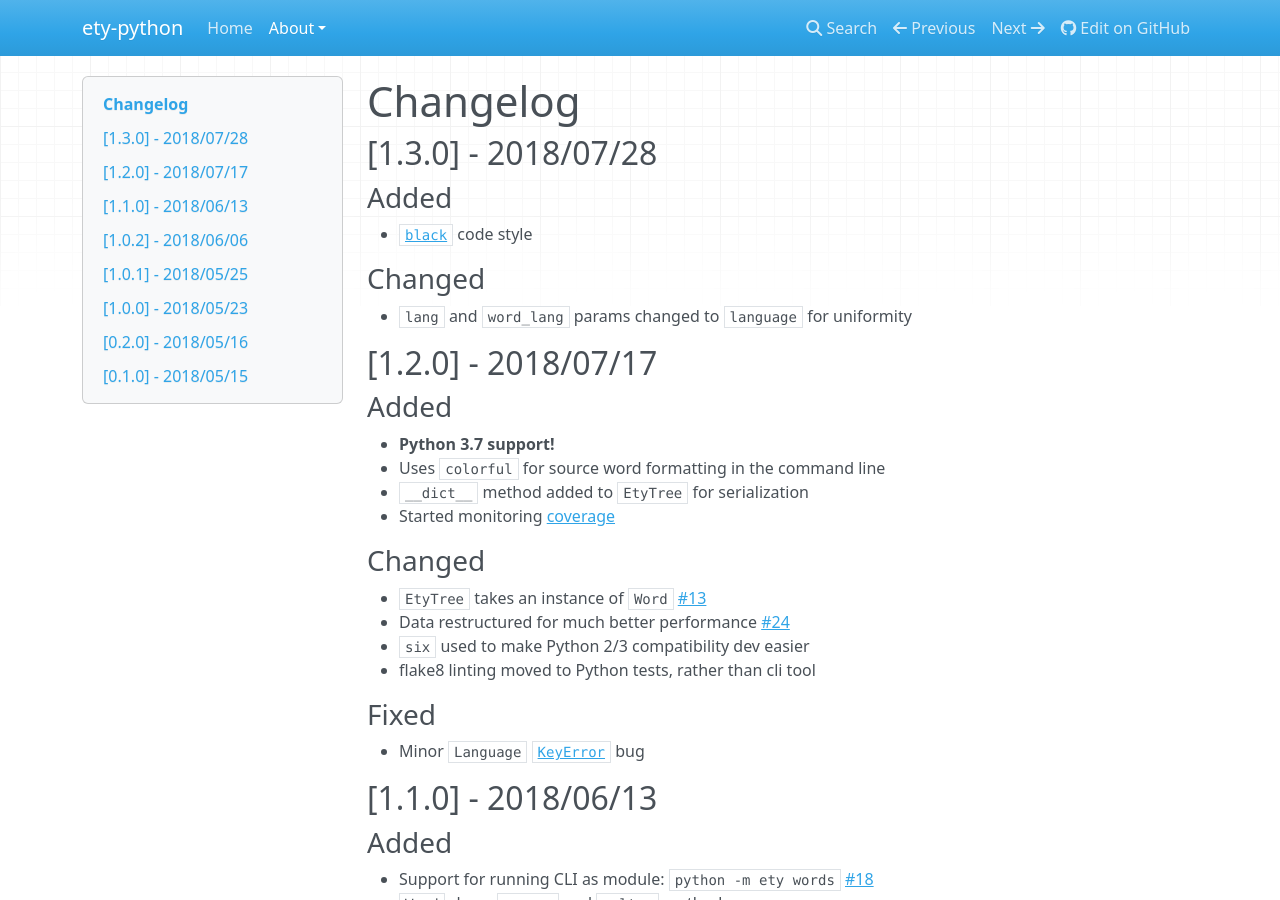
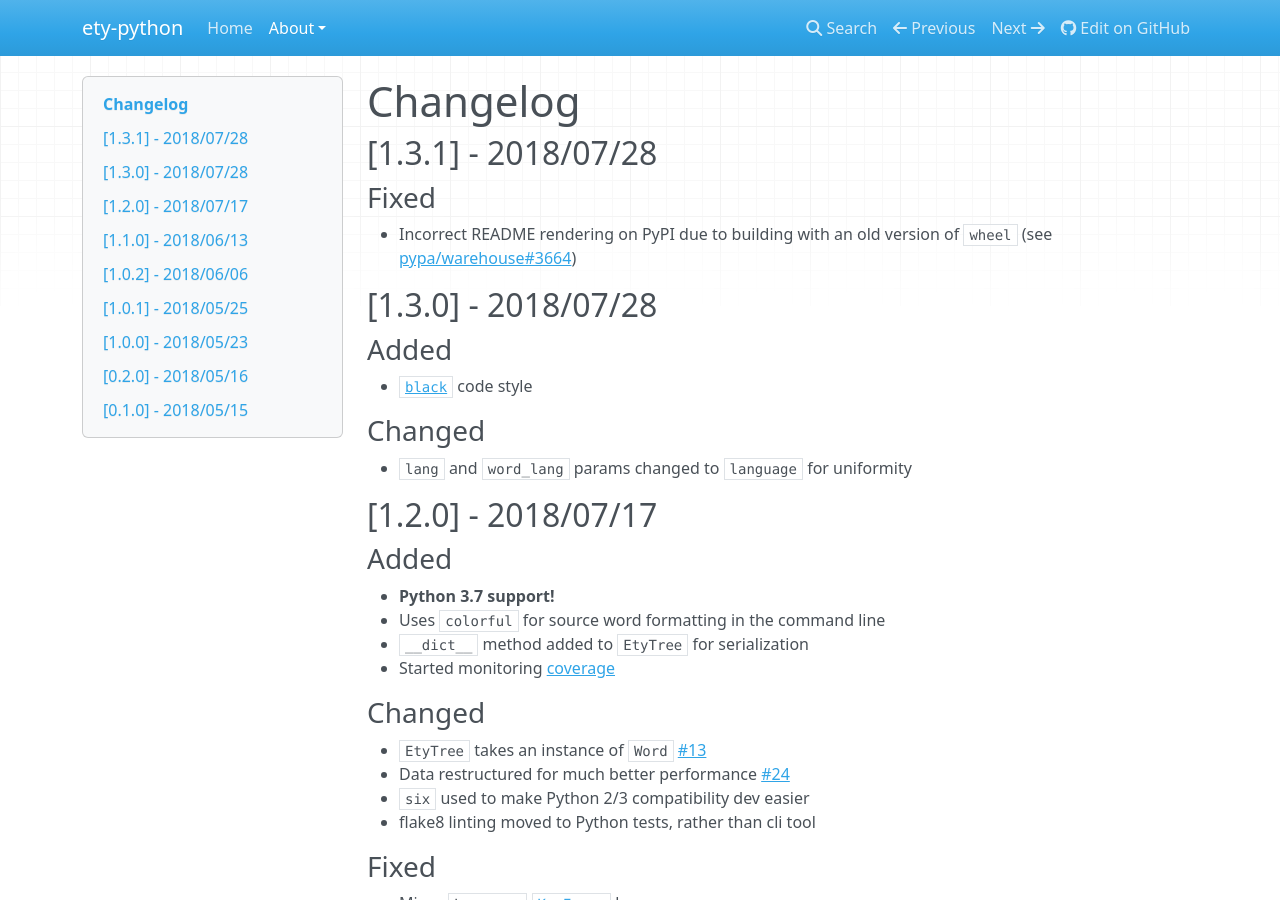
Before and after one commit to jmsv/ety-python, an MkDocs documentation site: the page built from docs/about/changelog.md, in a window 1280 px wide and 900 px high. Built offline with MkDocs 1.6.1, drawn with Linux system fonts in a browser that asks for light colours; nearby versions of some CDN libraries; old or Windows-style settings are respelled for this version of MkDocs.

Commit message:
Version 1.3.1
Fixed README rendering

```diff
--- a/docs/about/changelog.md
+++ b/docs/about/changelog.md
@@ -1,4 +1,10 @@
 # Changelog
+
+## [1.3.1] - 2018/07/28
+
+### Fixed
+
+- Incorrect README rendering on PyPI due to building with an old version of `wheel` (see [pypa/warehouse#3664](https://github.com/pypa/warehouse/issues/3664))
 
 ## [1.3.0] - 2018/07/28
 
--- a/ety/__init__.py
+++ b/ety/__init__.py
@@ -10,7 +10,7 @@ from .tree import EtyTree
 from .word import Word, Language  # noqa: F401
 
 
-__version__ = "1.3.0"
+__version__ = "1.3.1"
 
 
 def _get_source_word(word, language, color=False):
```
